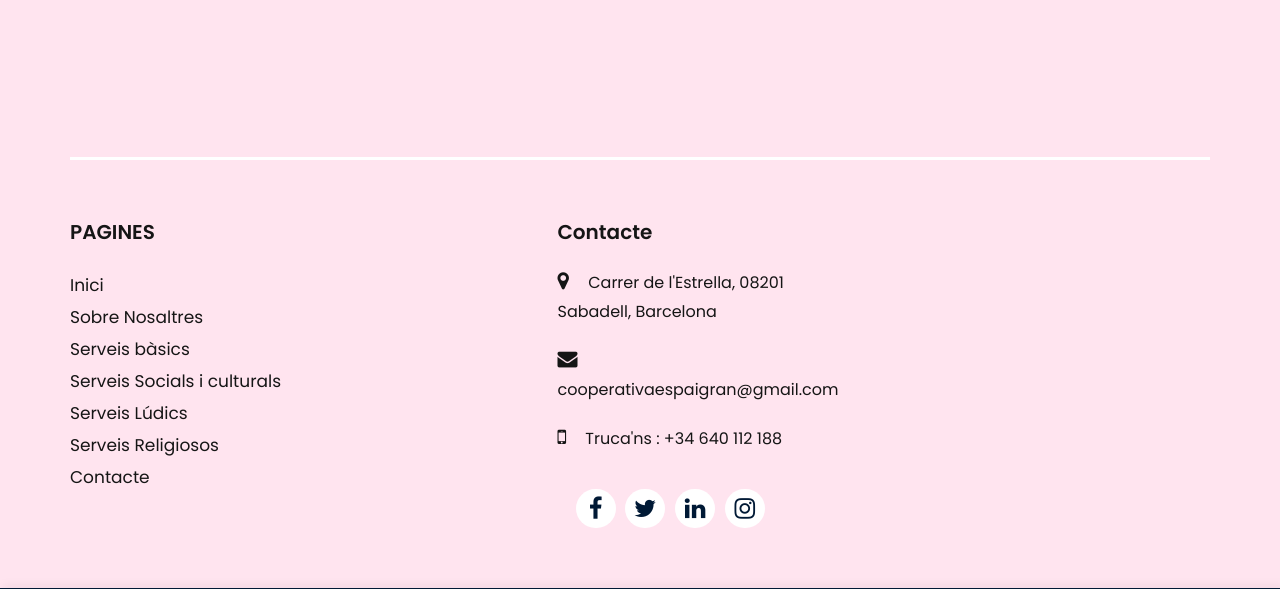
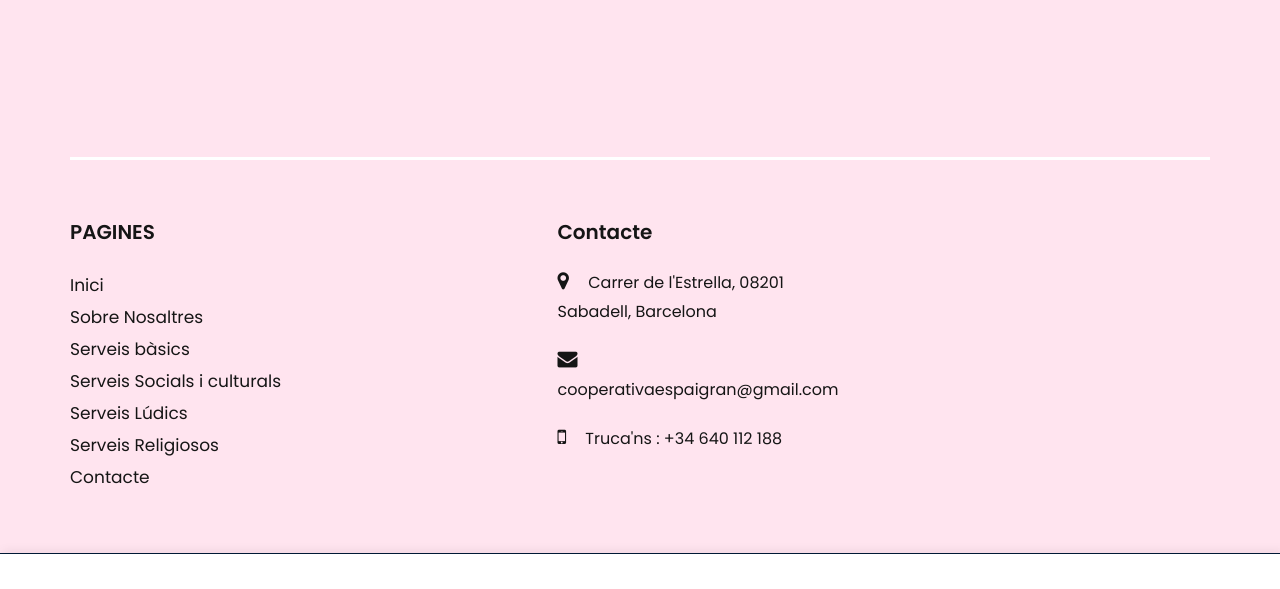
Before and after one commit to pgm0612/EspaiGran, a plain HTML site: page index.html in a window 1280 px wide. Shown: the part 4383-4972 px from the top of the page. After the commit the page ends 4937 px from the top, so only its background shows below. Drawn offline with nearby package versions, Linux system fonts and the light colour scheme; a web font is replaced by a local one.

Commit message:
index.html

```diff
--- a/index.html
+++ b/index.html
@@ -317,13 +317,6 @@
                         <li><i class="fa fa-map-marker" aria-hidden="true"></i> Carrer de l'Estrella, 08201 Sabadell, Barcelona </li>
                         <li> <i class="fa fa-envelope" aria-hidden="true"></i><a href="#"> cooperativaespaigran@gmail.com</a></li>
                         <li><i class="fa fa-mobile" aria-hidden="true"></i> Truca'ns : +34 640 112 188</li>
-                     </ul>
-                     <ul class="social_icon">
-                        <li><a href="#"><i class="fa fa-facebook" aria-hidden="true"></i></a></li>
-                        <li><a href="#"><i class="fa fa-twitter" aria-hidden="true"></i></a></li>
-                        <li><a href="#"><i class="fa fa-linkedin" aria-hidden="true"></i></a></li>
-                        <li><a href="#"><i class="fa fa-instagram" aria-hidden="true"></i></a></li>
-                     </ul>
                   </div>
                </div>
             </div>
```
